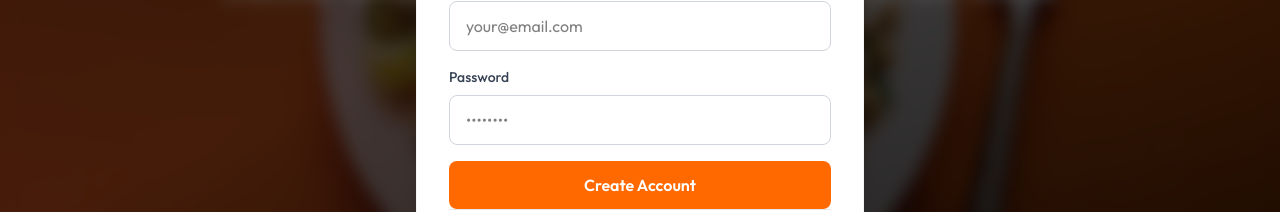
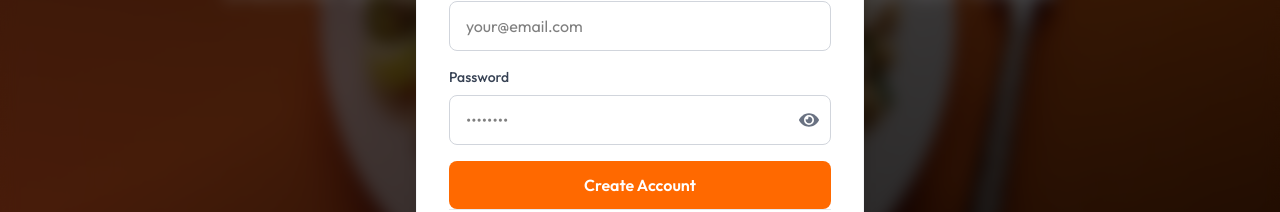
Before and after one commit to habib370/MyFood, a React (Vite) app in the folder frontend/: page / in a window 1280 px wide. Both pictures are taken after a click on the button "Register". Shown: the part 394-606 px from the top of the page. Built offline with nearby package versions, Linux system fonts and the light colour scheme; no server answers.

Commit message:
eye icon added on password part

```diff
--- a/frontend/src/components/LoginPopup.jsx
+++ b/frontend/src/components/LoginPopup.jsx
@@ -4,6 +4,7 @@ import { StoreContext } from "../context/StoreContext.jsx";
 import axios from "axios";
 import { ToastContainer, toast } from 'react-toastify';
 import 'react-toastify/dist/ReactToastify.css';
+import { FaEye, FaEyeSlash } from "react-icons/fa"; // Import from react-icons
 
 export const LoginPopup = ({ setShow }) => {
   const [data, setData] = React.useState({
@@ -14,8 +15,10 @@ export const LoginPopup = ({ setShow }) => {
   });
   const [isClose, setIsClose] = React.useState(false);
   const [isSignedIn, setIsSignedIn] = React.useState(false);
-  const { url, setToken,setUser } = useContext(StoreContext);
+  const [showPassword, setShowPassword] = React.useState(false); // New state for password visibility
+  const { url, setToken, setUser } = useContext(StoreContext);
   let newUrl = url;
+
   const setAuth = async (e) => {
     e.preventDefault();
     const endpoint = isSignedIn ? "/api/user/login" : "/api/user/register";
@@ -131,19 +134,34 @@ export const LoginPopup = ({ setShow }) => {
             />
           </div>
 
+          {/* Password field with eye icon */}
           <div className="flex flex-col gap-2">
             <label className="text-sm font-medium text-gray-700">
               Password
             </label>
+            <div className="relative">
               <input
-              className="w-full px-4 py-3 border border-gray-300 rounded-lg focus:ring-2 focus:ring-orange-500 focus:border-orange-500 transition-all duration-200"
-              type="password"
+                className="w-full px-4 py-3 border border-gray-300 rounded-lg focus:ring-2 focus:ring-orange-500 focus:border-orange-500 transition-all duration-200 pr-12"
+                type={showPassword ? "text" : "password"}
                 name="password"
                 value={data.password}
                 onChange={(e) => handleChange(e)}
                 required
                 placeholder="••••••••"
               />
+              <button
+                type="button"
+                className="absolute right-3 top-1/2 transform -translate-y-1/2 text-gray-500 hover:text-gray-700 focus:outline-none"
+                onClick={() => setShowPassword(!showPassword)}
+                aria-label={showPassword ? "Hide password" : "Show password"}
+              >
+                {showPassword ? (
+                  <FaEyeSlash className="h-5 w-5" />
+                ) : (
+                  <FaEye className="h-5 w-5" />
+                )}
+              </button>
+            </div>
           </div>
 
           <button
```
Lines whose indentation alone changed are shown as unchanged.
